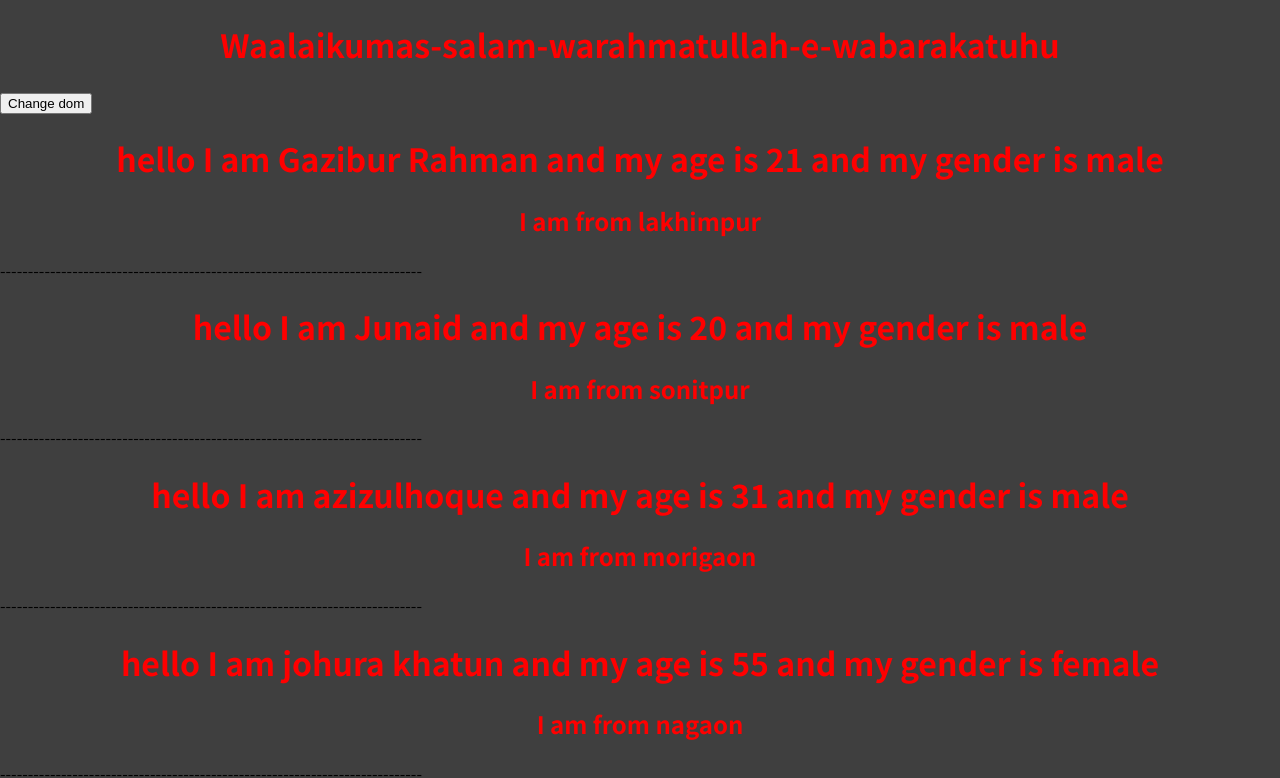
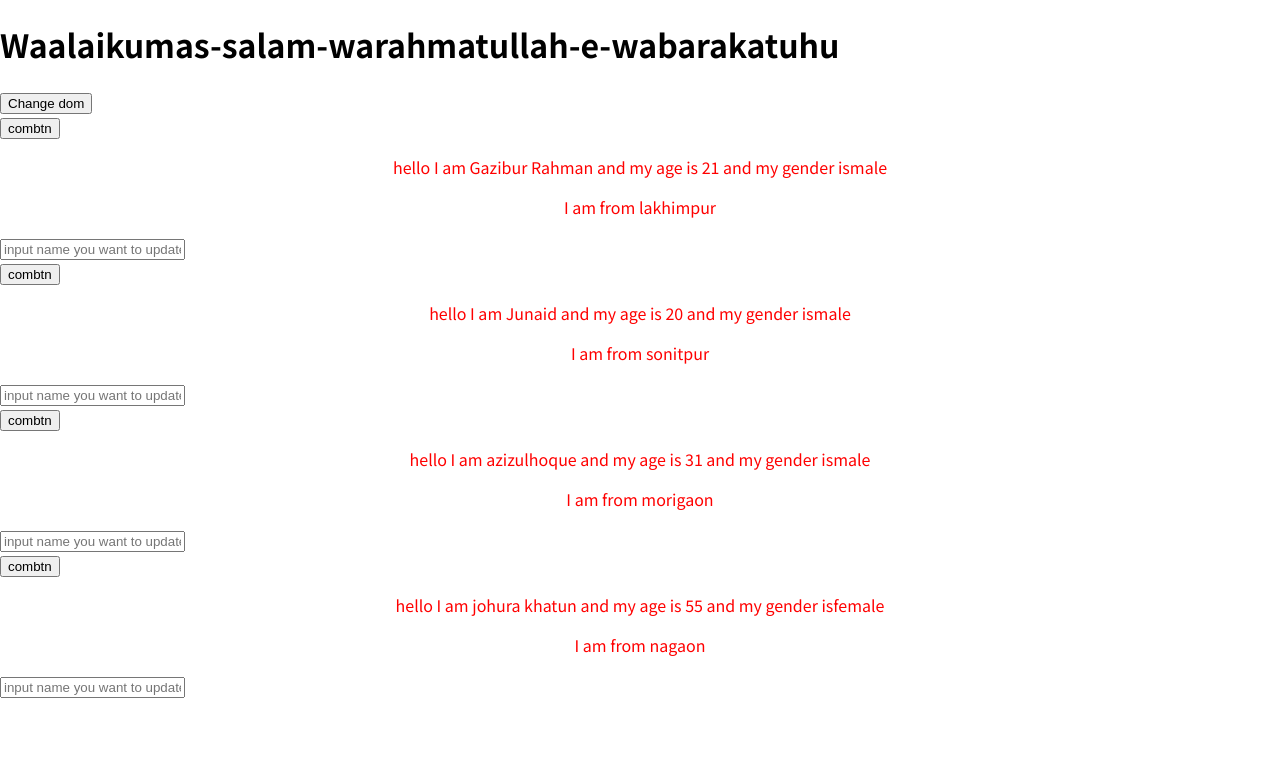
Before and after one commit to gaziburr/AllAboutReact, a React (Create React App) app: page / in a window 1280 px wide. Shown: the top 778 px of the page. Built offline with nearby package versions, Linux system fonts and the light colour scheme.

Commit message:
passing arguments to handler function

```diff
--- a/src/App.js
+++ b/src/App.js
@@ -1,10 +1,8 @@
-import React, { Component } from 'react';
+import React, {Component} from 'react';
 import './index.css';
 import Person from './person.js';
-//This methods was the only or traditional and established method to create class based components and managing state of components before react 16.8 (before react hooks)
 class App extends Component {
-// a We can ess special property 'state' from App class which extends from Components (exported by react library)
-  state= {
+  state = {
     persons: [
       {
         name: 'Gazibur Rahman',
@@ -32,12 +30,11 @@ class App extends Component {
       },
     ],
   };
-  switchdataHandler = () => {
-//In this.setState() merges new data with existing data (but In useState() with functional components (react hooks) old data completely replaced by new state data)
+  switchdataHandler = NewName => {
     this.setState({
       persons: [
         {
-          name: 'Gazi Mamu',
+          name: NewName,
           age: 16,
           gender: 'male',
           place: 'Muwamari',
@@ -63,27 +60,67 @@ class App extends Component {
       ],
     });
   };
+  inputHandler = e => {
+    this.setState({
+      persons: [
+        {
+          name: e.target.value,
+          age: 16,
+          gender: 'male',
+          place: 'Muwamari',
+        },
+        {
+          name: 'Rofique',
+          age: 19,
+          gender: 'male',
+          place: 'moirabari',
+        },
+        {
+          name: 'azizulhoque',
+          age: 31,
+          gender: 'male',
+          place: 'morigaon',
+        },
+        {
+          name: 'johura khatun',
+          age: 55,
+          gender: 'female',
+          place: 'nagaon',
+        },
+      ],
+    });
+  };
+//Common way:--
+  // click={this.switchdataHandler.bind(this,'Junaid')}
+  // and alternative way:--
+  // click={()=>this.switchdataHandler("Gazibur Rahman")}
   render() {
     return (
       <div className="App">
         <h1>Waalaikumas-salam-warahmatullah-e-wabarakatuhu</h1>
-        <button className="btn" onClick={this.switchdataHandler}>
+        <button
+          className="btn"
+          onClick={() => this.switchdataHandler('Max!!!')}>
           Change dom
         </button>
         <Person
           name={this.state.persons[0].name}
           gender={this.state.persons[0].gender}
+          click={() => this.switchdataHandler('Gazibur Rahman')}
+          change={this.inputHandler}
           age={this.state.persons[0].age}>
           I am from {this.state.persons[0].place}
         </Person>
         <Person
           name={this.state.persons[1].name}
+          click={this.switchdataHandler.bind(this, 'Junaid')}
           gender={this.state.persons[1].gender}
           age={this.state.persons[1].age}>
           I am from {this.state.persons[1].place}
         </Person>
         <Person
           name={this.state.persons[2].name}
+          click={() => this.switchdataHandler('Maaa!!')}
           gender={this.state.persons[2].gender}
           age={this.state.persons[2].age}>
           I am from {this.state.persons[2].place}
--- a/src/index.css
+++ b/src/index.css
@@ -10,11 +10,11 @@ html {
 .app{
 text-align: center;
 }
-h1,h2{
+p{
  text-align:center;
  color:red;
 }
 body {
   margin: 0;
-  background-color: #3f3f3f;
+  background-color: #ffffff;
 }
--- a/src/person.js
+++ b/src/person.js
@@ -2,12 +2,20 @@ import React from 'react';
 const person = props => {
   return (
     <div>
-      <h1>
-        hello I am { props.name } and my age is {props.age } and my gender is { props.gender }
-      </h1>
-      <h2>  { props.children }</h2>
-      <p>----------------------------------------------------------------------------</p>
-   </div>
+      <button className="btn" onClick={props.click}>
+        combtn
+      </button>
+      <p>
+        hello I am {props.name} and my age is {props.age} and my gender is
+        {props.gender}
+      </p>
+      <p onClick={props.click}> {props.children}</p>
+      <input
+        type="text"
+        placeholder="input name you want to update"
+        onChange={props.change}
+      />
+    </div>
   );
 };
 export default person;
```
Also changed, not shown: 1 other file (tests, documents, lock files or other folders).
